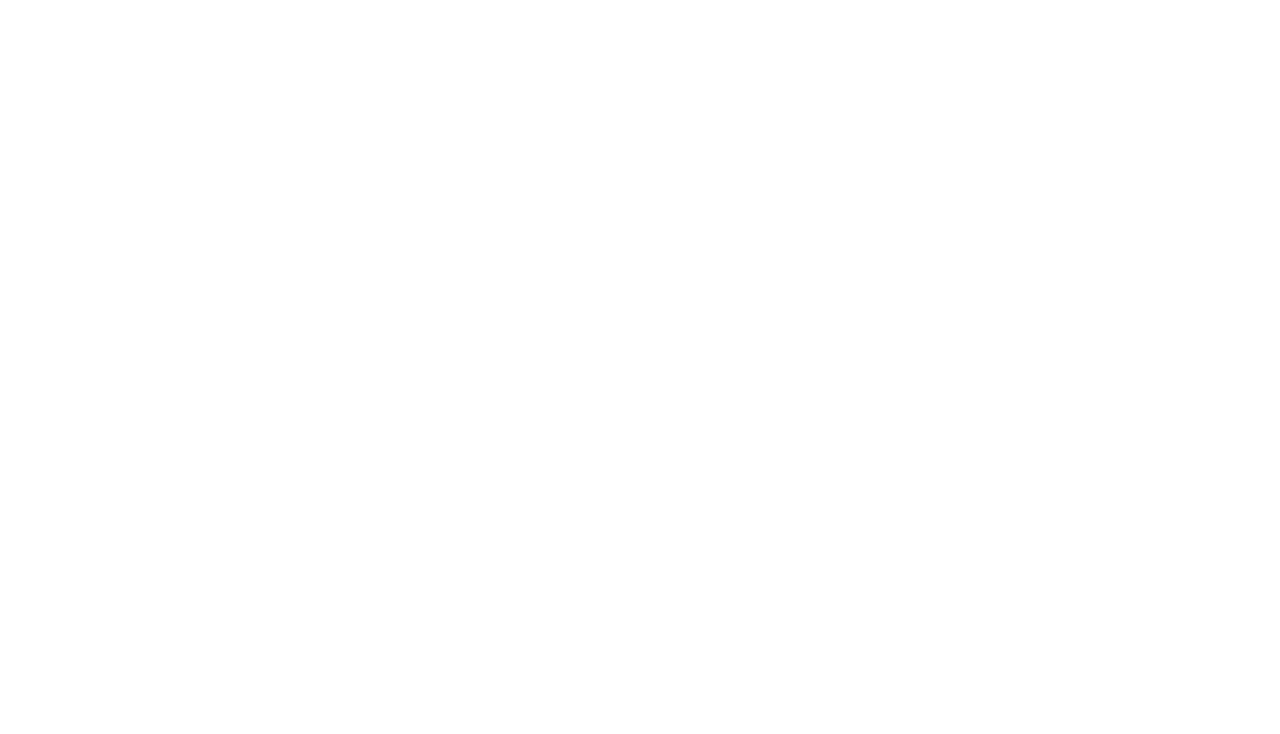
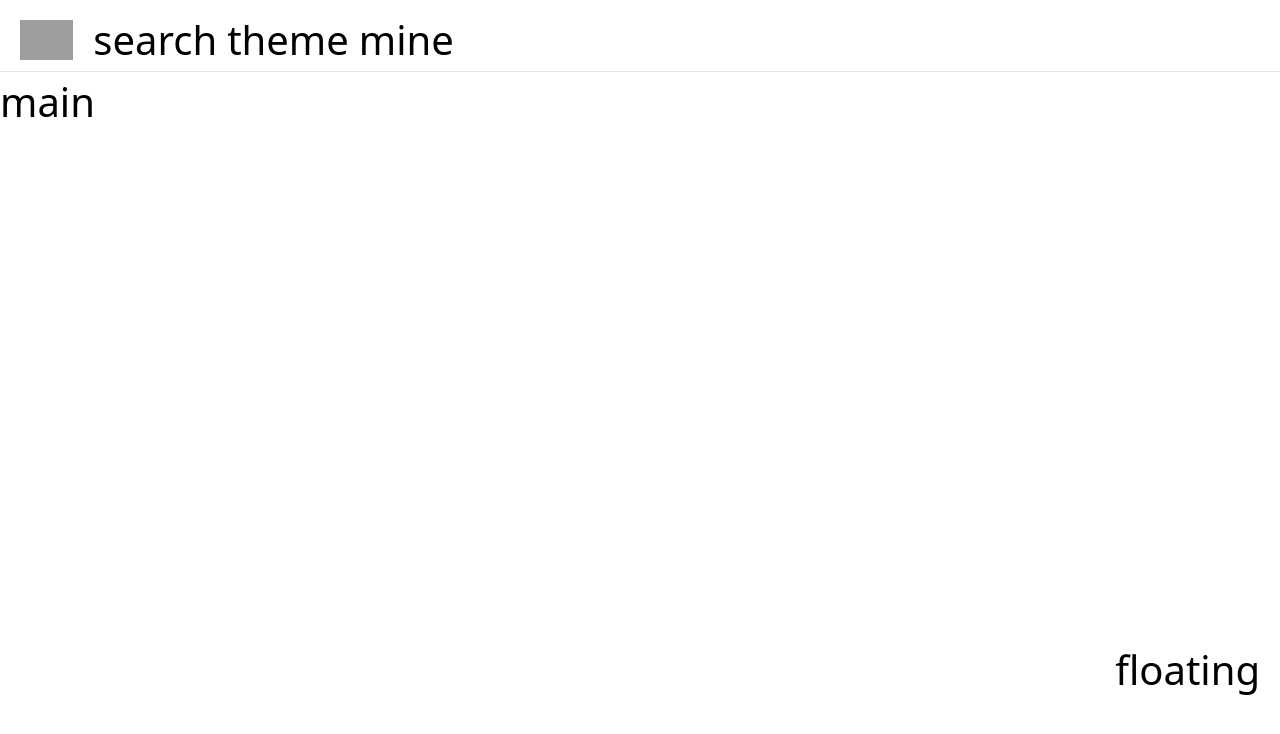
Before and after one commit to ainuo5213/vue-strategy-front-midfront, a Vue app: page / in a window 1280 px wide. Before the commit this address had no page. Shown: the top 734 px of the page. Built offline with nearby package versions, Linux system fonts and the light colour scheme; grey boxes are pictures that could not be loaded.

Commit message:
feat: pc端header搭建

```diff
--- a/src/router/modules/pc-routes.ts
+++ b/src/router/modules/pc-routes.ts
@@ -1,5 +1,12 @@
 import { RouteRecordRaw } from 'vue-router'
 
-const pcRoutes: RouteRecordRaw[] = []
+const pcRoutes: RouteRecordRaw[] = [
+  {
+    path: '/',
+    name: 'main',
+    component: () => import('@/views/layout/index.vue'),
+    children: []
+  }
+]
 
 export default pcRoutes
--- a/src/utils/flexiable.ts
+++ b/src/utils/flexiable.ts
@@ -20,8 +20,9 @@
   function onDOMLoaded() {
     const html = document.documentElement
     const fontSize = window.innerWidth / 10
+
     rem.value = fontSize > MAX_FONT_SIZE ? MAX_FONT_SIZE : fontSize
-    html.style.fontSize = fontSize + 'px'
+    html.style.fontSize = rem.value + 'px'
   }
   document.addEventListener('DOMContentLoaded', onDOMLoaded)
   return {
--- /dev/null
+++ b/src/views/layout/components/floating.vue
@@ -0,0 +1,7 @@
+<template>
+  <div class="fixed bottom-10 right-2">floating</div>
+</template>
+
+<script lang="ts" setup></script>
+
+<style></style>
--- /dev/null
+++ b/src/views/layout/components/header/index.vue
@@ -0,0 +1,19 @@
+<template>
+  <div class="h-header w-full bg-white border-b border-b-zinc-200 px-2 py-1">
+    <div class="flex items-center">
+      <header-logo></header-logo>
+      <header-search class="mr-1"></header-search>
+      <header-theme class="mr-1"></header-theme>
+      <header-mine></header-mine>
+    </div>
+  </div>
+</template>
+
+<script lang="ts" setup>
+import HeaderLogo from './logo/index.vue'
+import HeaderSearch from './search/index.vue'
+import HeaderTheme from './theme/index.vue'
+import HeaderMine from './mine/index.vue'
+</script>
+
+<style></style>
--- /dev/null
+++ b/src/views/layout/components/header/logo/index.vue
@@ -0,0 +1,20 @@
+<template>
+  <img
+    class="h-4 cursor-pointer mr-2"
+    src="https://m.imooc.com/static/wap/static/common/img/logo-small@2x.png"
+    alt=""
+    @click="onLogoClick"
+  />
+</template>
+
+<script lang="ts" setup>
+import { useRouter } from 'vue-router'
+
+const router = useRouter()
+function onLogoClick() {
+  router.push({
+    name: 'main'
+  })
+}
+</script>
+<style></style>
--- /dev/null
+++ b/src/views/layout/components/header/mine/index.vue
@@ -0,0 +1,7 @@
+<template>
+  <div>mine</div>
+</template>
+
+<script lang="ts" setup></script>
+
+<style></style>
--- /dev/null
+++ b/src/views/layout/components/header/search/index.vue
@@ -0,0 +1,7 @@
+<template>
+  <div>search</div>
+</template>
+
+<script lang="ts" setup></script>
+
+<style></style>
--- /dev/null
+++ b/src/views/layout/components/header/theme/index.vue
@@ -0,0 +1,7 @@
+<template>
+  <div>theme</div>
+</template>
+
+<script lang="ts" setup></script>
+
+<style></style>
--- /dev/null
+++ b/src/views/layout/components/main.vue
@@ -0,0 +1,7 @@
+<template>
+  <div class="h-main">main</div>
+</template>
+
+<script lang="ts" setup></script>
+
+<style></style>
--- a/src/views/layout/index.vue
+++ b/src/views/layout/index.vue
@@ -0,0 +1,15 @@
+<template>
+  <div>
+    <pc-header></pc-header>
+    <pc-main></pc-main>
+    <floating></floating>
+  </div>
+</template>
+
+<script lang="ts" setup>
+import PcHeader from './components/header/index.vue'
+import PcMain from './components/main.vue'
+import Floating from './components/floating.vue'
+</script>
+
+<style></style>
```
